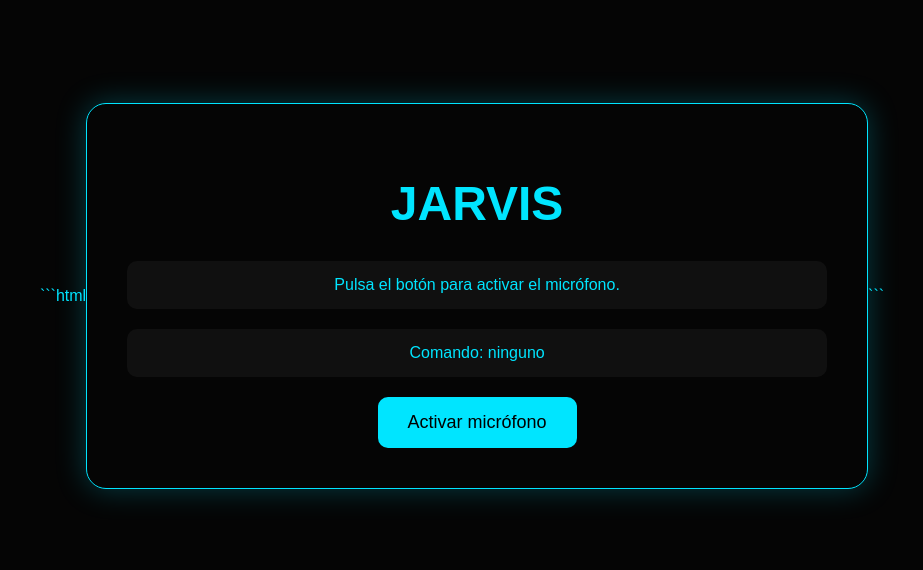
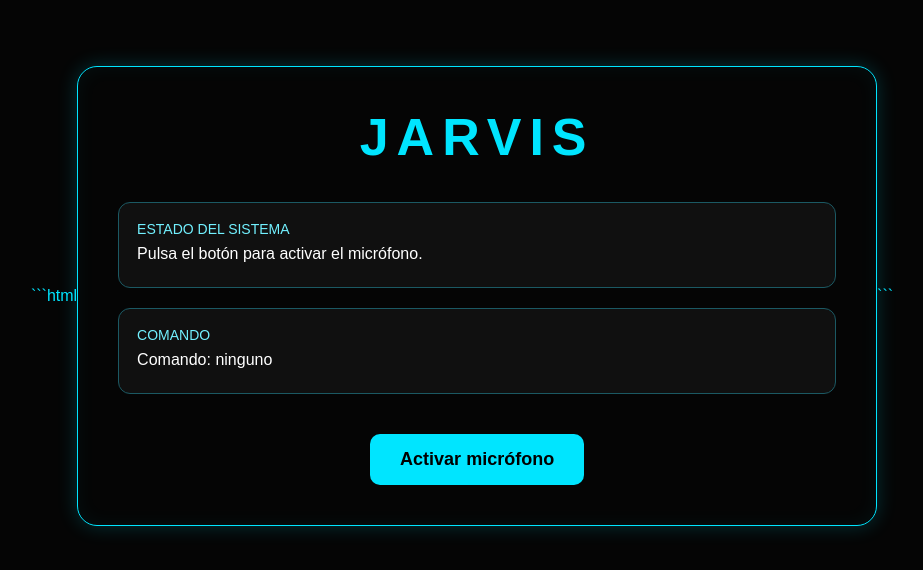
Before and after one commit to giljuanjose316-netizen/jarvis, a plain HTML site: page index.html in a window 1280 px wide. Shown: the part 104-674 px from the top of the page, without its empty margins (178-1101 px from the left). Drawn offline with Linux system fonts and the light colour scheme.

Commit message:
Refactor HTML structure and update styles

```diff
--- a/index.html
+++ b/index.html
@@ -4,72 +4,117 @@
 <head>
     <meta charset="UTF-8">
     <meta name="viewport" content="width=device-width, initial-scale=1.0">
-    <title>Jarvis</title>
+
+    <title>JARVIS</title>
 
     <style>
+        * {
+            box-sizing: border-box;
+        }
+
         body {
             margin: 0;
             min-height: 100vh;
+            background: #050505;
+            color: #00e5ff;
+            font-family: Arial, Helvetica, sans-serif;
+
             display: flex;
             justify-content: center;
             align-items: center;
-            background: #050505;
-            color: #00e5ff;
-            font-family: Arial, sans-serif;
         }
 
         .container {
             width: 90%;
-            max-width: 700px;
+            max-width: 800px;
+            padding: 40px;
+
             text-align: center;
-            padding: 40px;
+
             border: 1px solid #00e5ff;
             border-radius: 20px;
-            box-shadow: 0 0 30px rgba(0, 229, 255, 0.25);
+
+            box-shadow:
+                0 0 20px rgba(0, 229, 255, 0.2),
+                inset 0 0 20px rgba(0, 229, 255, 0.05);
         }
 
         h1 {
-            font-size: 48px;
-            margin-bottom: 30px;
+            margin: 0 0 35px 0;
+            font-size: 52px;
+            letter-spacing: 8px;
+        }
+
+        .panel {
+            margin-bottom: 20px;
+            padding: 18px;
+
+            background: #101010;
+            border: 1px solid #1b5963;
+            border-radius: 12px;
+
+            text-align: left;
+        }
+
+        .label {
+            margin-bottom: 8px;
+            font-size: 14px;
+            color: #72f1ff;
         }
 
         #status,
         #command {
-            margin: 20px 0;
-            padding: 15px;
-            border-radius: 10px;
-            background: #101010;
+            min-height: 24px;
+            color: #ffffff;
         }
 
         button {
+            margin-top: 20px;
             padding: 15px 30px;
-            font-size: 18px;
+
+            background: #00e5ff;
+            color: #000000;
+
             border: none;
             border-radius: 10px;
+
+            font-size: 18px;
+            font-weight: bold;
+
             cursor: pointer;
-            background: #00e5ff;
-            color: #000;
         }
 
         button:hover {
             opacity: 0.85;
+        }
+
+        button:active {
+            transform: scale(0.98);
         }
     </style>
 </head>
 
 <body>
 
-    <div class="container">
+    <main class="container">
+
         <h1>JARVIS</h1>
 
-        <div id="status">Sistema listo</div>
+        <section class="panel">
+            <div class="label">ESTADO DEL SISTEMA</div>
+            <div id="status">Sistema listo</div>
+        </section>
 
-        <div id="command">Comando: ninguno</div>
+        <section class="panel">
+            <div class="label">COMANDO</div>
+            <div id="command">Comando: ninguno</div>
+        </section>
 
         <button id="activateButton">
             Activar micrófono
         </button>
-    </div>
+
+    </main>
 
     <script src="js/commands.js"></script>
     <script src="js/voice.js"></script>
```
